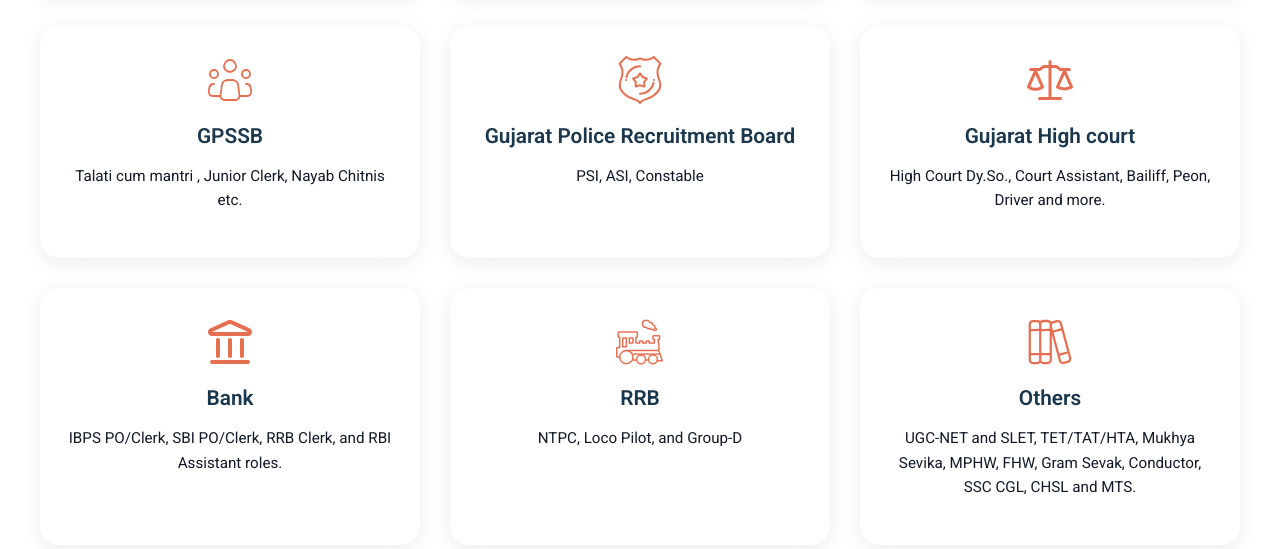
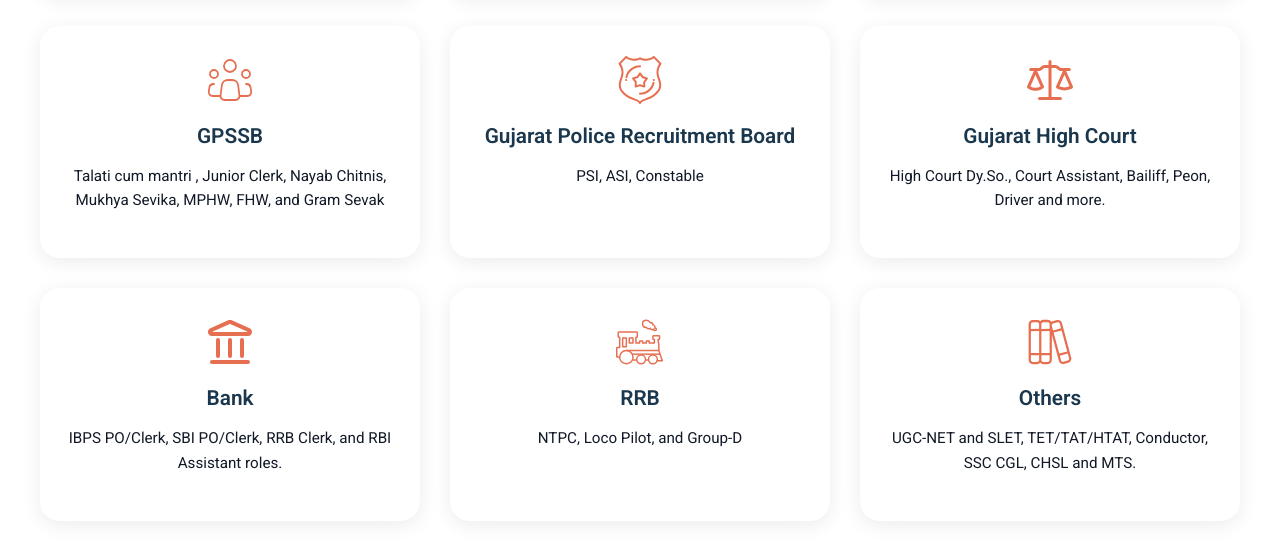
Before and after one commit to pruthvik91/Yuva-Upnishad, a React (Vite) app: page / in a window 1280 px wide. Shown: the part 2620-3169 px from the top of the page. Built offline with nearby package versions, Linux system fonts and the light colour scheme.

Commit message:
Update expertise descriptions in MainContent component for accuracy and consistency

```diff
--- a/src/components/Hero/MainContent.jsx
+++ b/src/components/Hero/MainContent.jsx
@@ -76,7 +76,7 @@
             icon="/icons/id-card.svg"
           /><ExpertiseCard
             title="GPSSB"
-            description="Talati cum mantri , Junior Clerk, Nayab Chitnis etc."
+            description="Talati cum mantri , Junior Clerk, Nayab Chitnis, Mukhya Sevika, MPHW, FHW, and Gram Sevak"
             icon="/icons/people-group.svg"
           />
           <ExpertiseCard
@@ -85,7 +85,7 @@
             icon="/icons/police-badge-shield.svg"
           />
           <ExpertiseCard
-            title="Gujarat High court"
+            title="Gujarat High Court"
             description="High Court Dy.So.,  Court Assistant, Bailiff, Peon, Driver  and more."
             icon="/icons/law.svg"
           />
@@ -101,7 +101,7 @@
           />
           <ExpertiseCard
             title="Others"
-            description="UGC-NET and SLET, TET/TAT/HTA, Mukhya Sevika, MPHW, FHW, Gram Sevak,  Conductor, SSC CGL, CHSL and MTS."
+            description="UGC-NET and SLET, TET/TAT/HTAT, Conductor, SSC CGL, CHSL and MTS."
             icon="/icons/books.svg"
           />
         </div>
```
